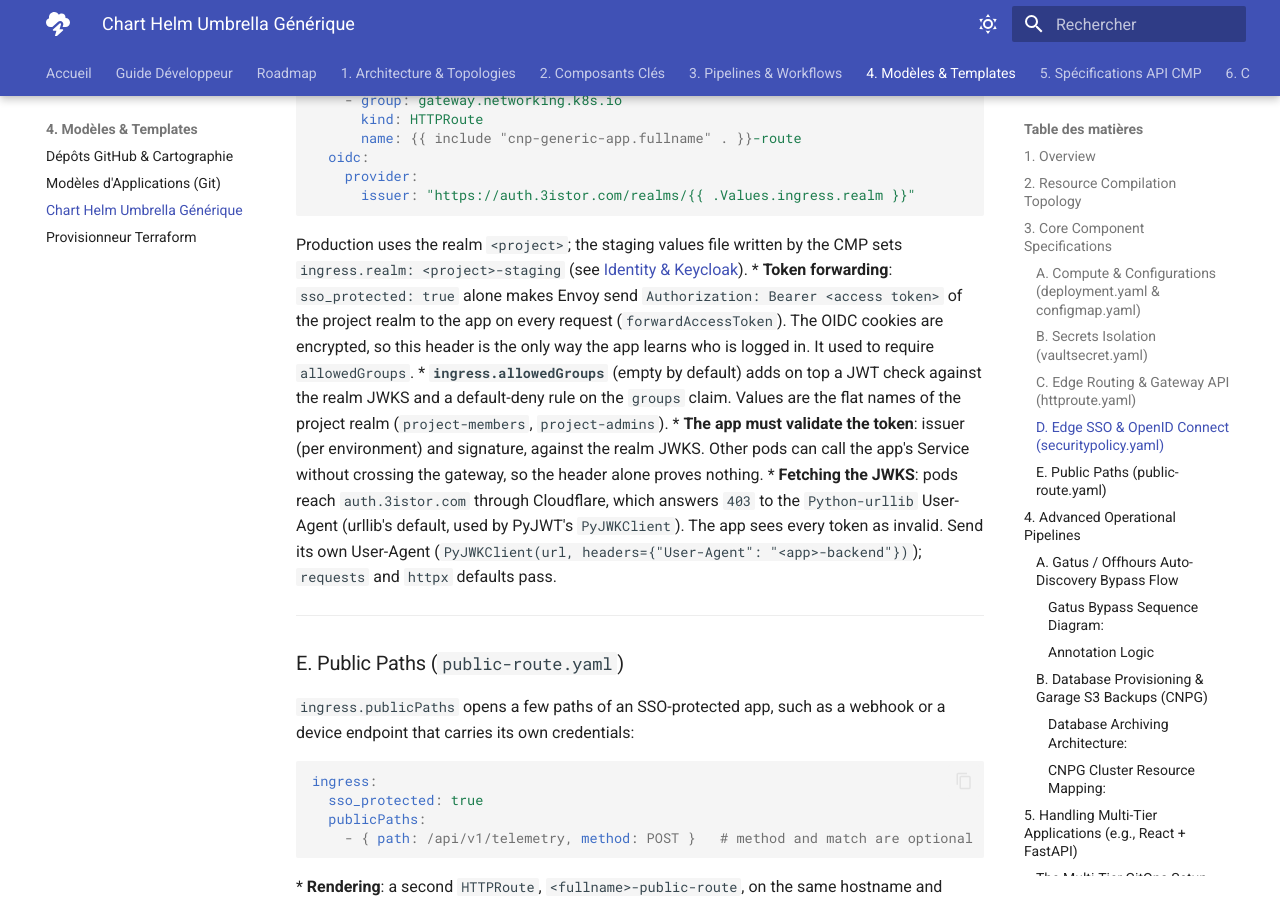
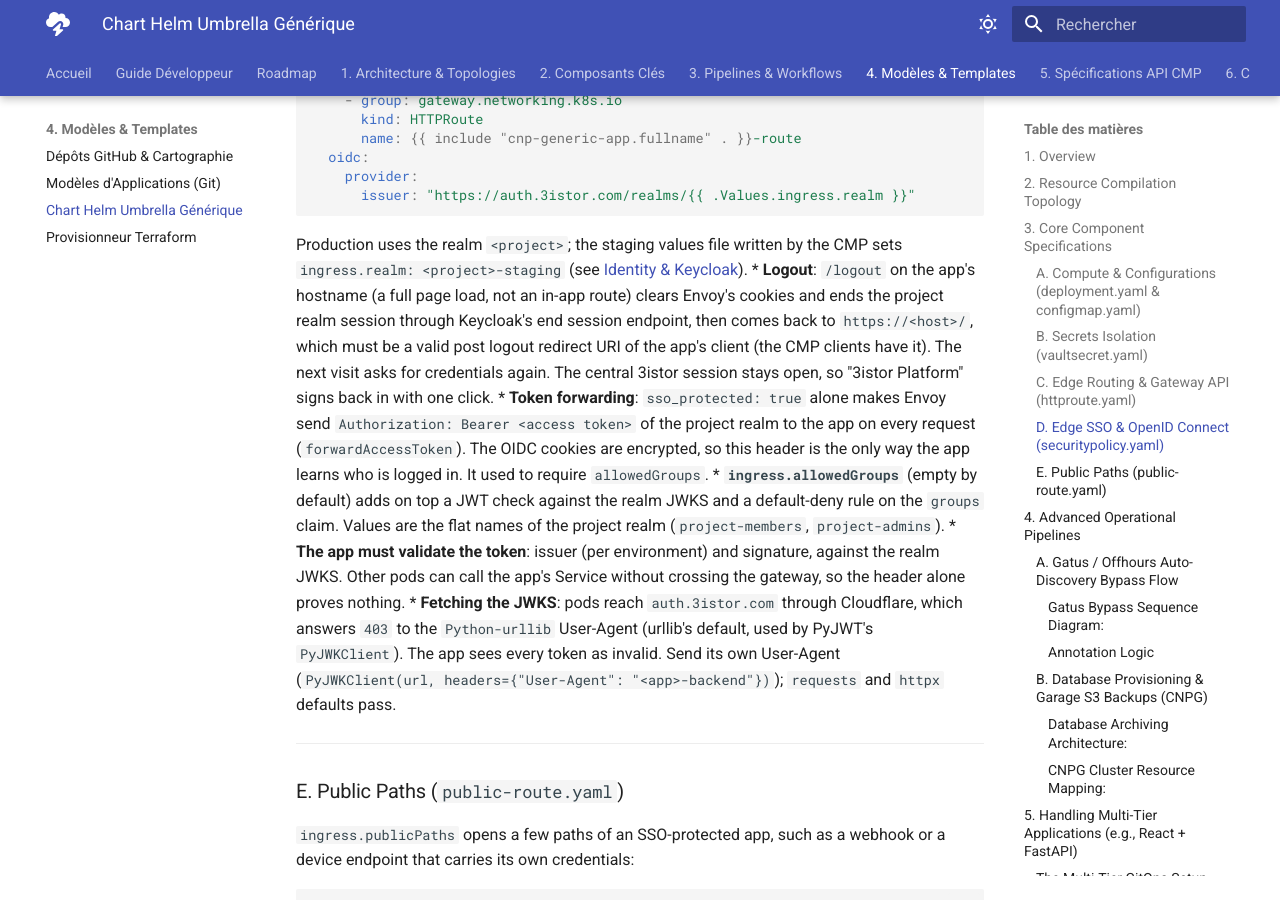
Before and after one commit to 3-Istor/cnp-docs, an MkDocs documentation site: the page built from docs/04-templates/02-helm-generic-chart.md, in a window 1280 px wide and 900 px high, scrolled down 2037 px. Built offline with MkDocs 1.6.1 and Material for MkDocs 9.7.7, drawn with Linux system fonts in a browser that asks for light colours.

Commit message:
CNP-225: document SSO logout in the generic chart
Co-Authored-By: Claude Opus 5.5 <noreply@anthropic.com>

````diff
--- a/docs/04-templates/02-helm-generic-chart.md
+++ b/docs/04-templates/02-helm-generic-chart.md
@@ -103,6 +103,7 @@ When `ingress.sso_protected: true` is configured, the chart deploys an Envoy Gat
         issuer: "https://auth.3istor.com/realms/{{ .Values.ingress.realm }}"
   ```
   Production uses the realm `<project>`; the staging values file written by the CMP sets `ingress.realm: <project>-staging` (see [Identity & Keycloak](../02-core-components/02-identity-keycloak.md#4-project-realms)).
+* **Logout**: `/logout` on the app's hostname (a full page load, not an in-app route) clears Envoy's cookies and ends the project realm session through Keycloak's end session endpoint, then comes back to `https://<host>/`, which must be a valid post logout redirect URI of the app's client (the CMP clients have it). The next visit asks for credentials again. The central 3istor session stays open, so "3istor Platform" signs back in with one click.
 * **Token forwarding**: `sso_protected: true` alone makes Envoy send `Authorization: Bearer <access token>` of the project realm to the app on every request (`forwardAccessToken`). The OIDC cookies are encrypted, so this header is the only way the app learns who is logged in. It used to require `allowedGroups`.
 * **`ingress.allowedGroups`** (empty by default) adds on top a JWT check against the realm JWKS and a default-deny rule on the `groups` claim. Values are the flat names of the project realm (`project-members`, `project-admins`).
 * **The app must validate the token**: issuer (per environment) and signature, against the realm JWKS. Other pods can call the app's Service without crossing the gateway, so the header alone proves nothing.
````
